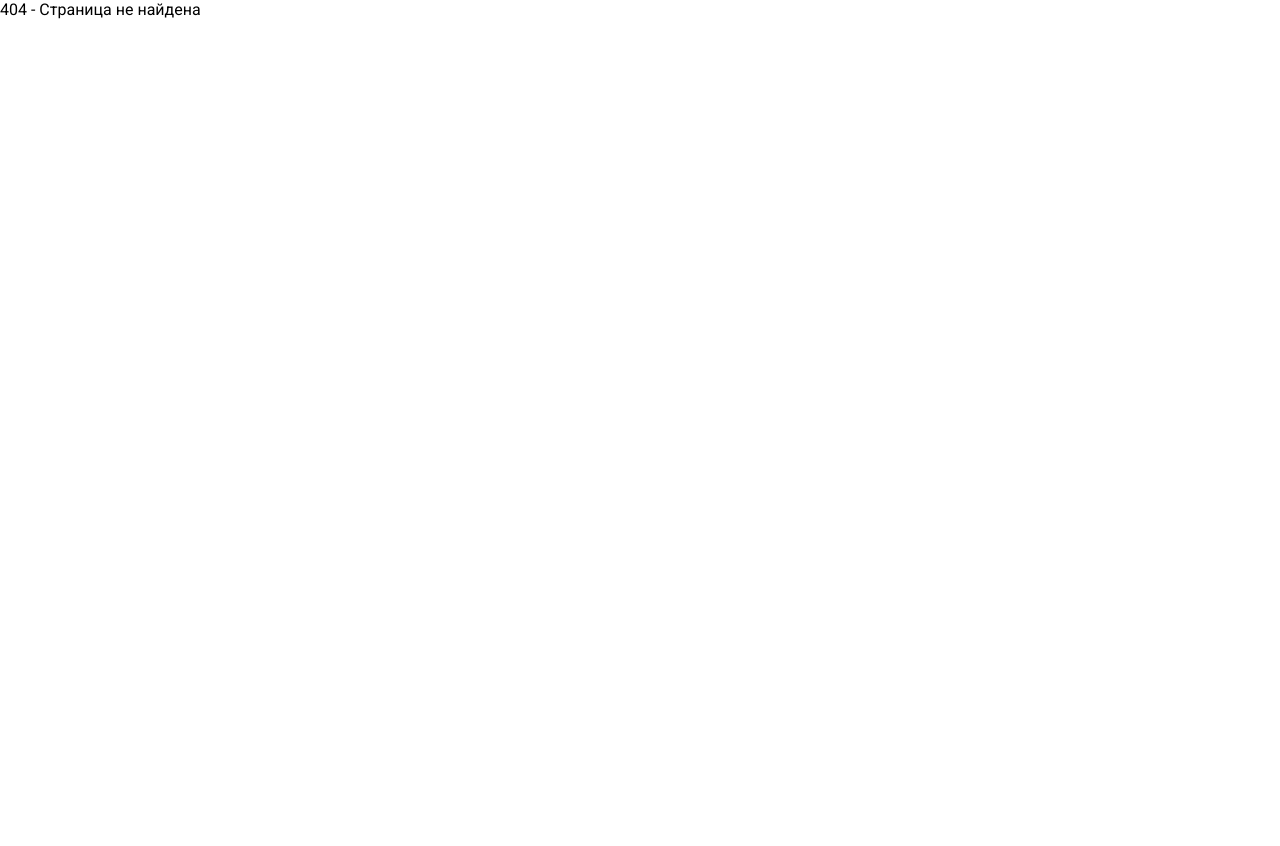
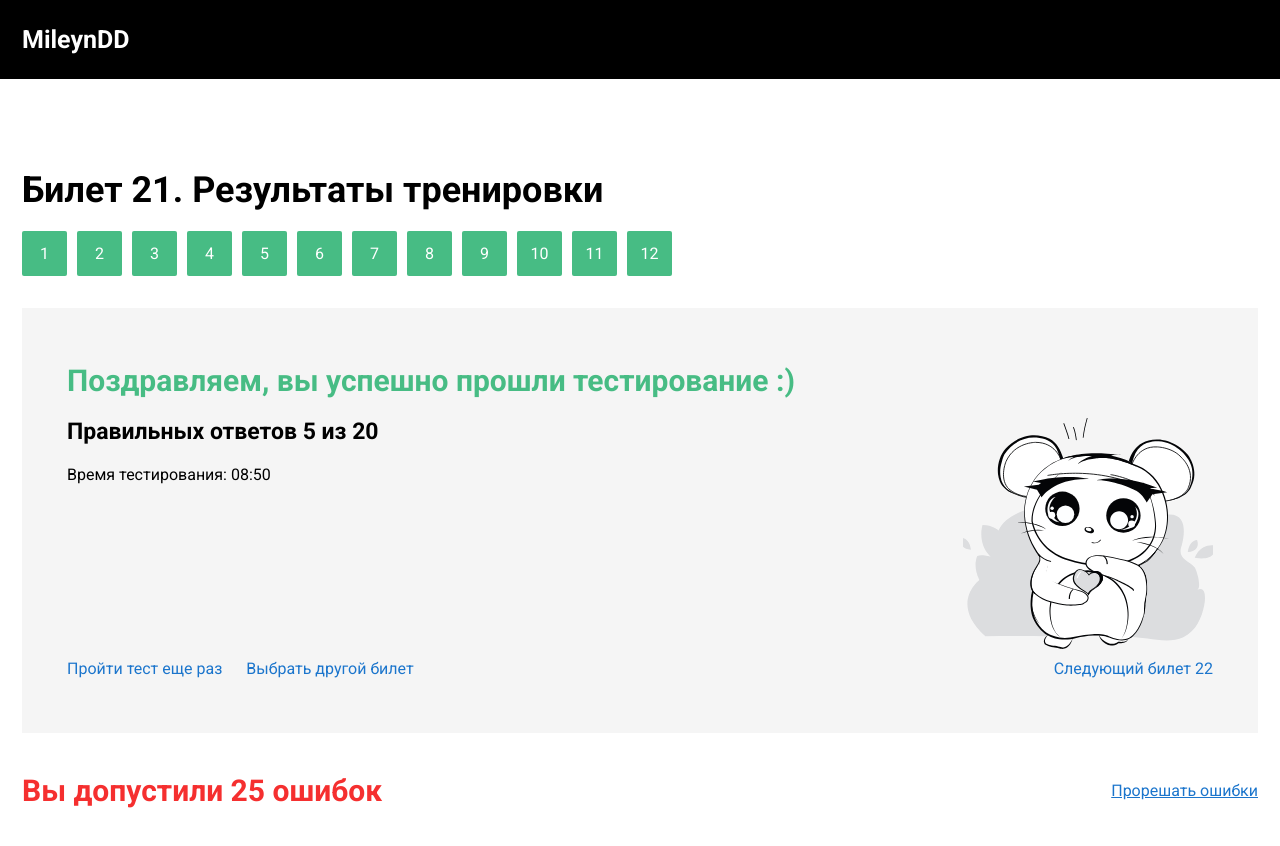
Before and after one commit to LaMileyn/React-pdd, a React (Create React App) app: page /ticket/1/result in a window 1280 px wide. Before the commit this address had no page. Shown: the top 846 px of the page. Before the commit the page ends 800 px from the top, so only its background shows below. Built offline with nearby package versions, Linux system fonts and the light colour scheme.

Commit message:
(Result:page): - Верстка основного баннера и заголовка блока ошибок

```diff
--- a/src/App.tsx
+++ b/src/App.tsx
@@ -6,6 +6,7 @@ import Header from "./components/Header/Header";
 import { Route, Routes } from "react-router-dom";
 import MainLayout from "./components/MainLayout/MainLayout";
 import TicketPage from "./views/Ticket/TicketPage/TicketPage";
+import ResultPage from "./views/Result/ResultPage/ResultPage";
 
 const App = () => {
     return (
@@ -14,6 +15,7 @@ const App = () => {
                 <Route path="/" element={<MainLayout/>}>
                     <Route index element={<MainPage/>}/>
                     <Route path="ticket/:id" element={<TicketPage/>}/>
+                    <Route path="ticket/:id/result" element={<ResultPage />}/>
                 </Route>
                 <Route path="*" element={<div>404 - Страница не найдена</div>}/>
             </Routes>
--- a/src/styles/main.scss
+++ b/src/styles/main.scss
@@ -10,6 +10,7 @@
 body{
   font-family: var(--font-family-main);
   background-color: white;
+  padding-bottom: 100px;
 }
 h1{
   font-size: 36px;
--- a/src/views/Main/MainBanner/MainBanner.tsx
+++ b/src/views/Main/MainBanner/MainBanner.tsx
@@ -1,6 +1,6 @@
 import React, {FC} from 'react';
 import styles from './MainBanner.module.scss';
-import image from './../../../assets/icons/pdd_sofa.svg'
+import image from '../../../assets/photos/pdd_sofa.svg'
 import {ButtonStandart} from "../../../components/buttons";
 
 const MainBanner : FC = (props) => {
--- a/src/views/Main/Tickets/Tickets.tsx
+++ b/src/views/Main/Tickets/Tickets.tsx
@@ -1,6 +1,7 @@
 import React, {FC} from 'react';
 import styles from './Tickets.module.scss';
 import cn from 'classnames'
+import {Link} from "react-router-dom";
 
 const Tickets : FC = (props) => {
     return (
@@ -17,8 +18,11 @@ const Tickets : FC = (props) => {
                 <div className={styles.tickets__items}>
                     {
                         Array(24).fill(null).map( (el,index) => (
-                            <div key={el}
-                                 className={cn(styles.tickets__item)}>{index + 1}</div>
+                            <Link to={`/ticket/${index+1}`}>
+                                <div key={el}
+                                     className={cn(styles.tickets__item)}>{index + 1}</div>
+                            </Link>
+
                         ))
                     }
                 </div>
--- /dev/null
+++ b/src/views/Result/ResultBanner/ResultBanner.module.scss
@@ -0,0 +1,78 @@
+.banner{
+  padding: 55px 45px;
+  background-color: var(--grey-100);
+  margin-top: 20px;
+  margin-bottom: var(--section-vertical-margin);
+
+  &__top{
+
+    h2{
+      margin-bottom: 20px;
+    }
+    .fail{
+      color: var(--red-light);
+    }
+    .success{
+      color: var(--green-light);
+    }
+  }
+
+
+  &__middle{
+    display: grid;
+    grid-template-columns: auto 250px;
+    margin-bottom: 10px;
+    .text{
+      .wrongAnswersCount{
+        margin-bottom: 20px;
+        font-size: 23px;
+        font-weight: bold;
+      }
+    }
+  }
+
+  &__bottom{
+    display: flex;
+    color: var(--blue-normal);
+    justify-content: space-between;
+    align-items: center;
+    span{
+      cursor: pointer;
+      &:hover{
+        color: var(--red-normal);
+      }
+    }
+    .bottom__left{
+      display: flex;
+      align-items: center;
+      gap: 1.5rem;
+    }
+  }
+
+  // adaptive
+  @media screen and (max-width: 668px){
+    &{
+      padding: 25px 30px;
+    }
+    &__middle{
+      grid-template-columns: auto;
+      .image{
+        width: 90%;
+        margin: 20px 0;
+      }
+    }
+    &__bottom{
+      flex-direction: column;
+      justify-content: center;
+      gap: 1rem;
+    }
+  }
+  @media screen and (max-width: 437px) {
+    .bottom__left{
+      flex-direction: column;
+      gap: 1rem;
+    }
+  }
+
+
+}
--- /dev/null
+++ b/src/views/Result/ResultBanner/ResultBanner.tsx
@@ -0,0 +1,45 @@
+import React, {FC} from 'react';
+import styles from './ResultBanner.module.scss';
+import heartImage from './../../../assets/photos/pdd_heart.svg'
+
+const ResultBanner: FC = (props) => {
+    const passed = false
+    return (
+        <div className={styles.banner}>
+            <div className={styles.banner__top}>
+                {
+                    passed
+                        ? <h2 className={styles.fail}>К сожалению, вы не прошли тестирование :(</h2>
+                        : <h2 className={styles.success}>Поздравляем, вы успешно прошли тестирование :)</h2>
+                }
+            </div>
+            <div className={styles.banner__middle}>
+                <div className={styles.text}>
+                    <div className={styles.wrongAnswersCount}>
+                        Правильных ответов 5 из 20
+                    </div>
+                    <div className={styles.timeFinished}>
+                        Время тестирования:  08:50
+                    </div>
+                </div>
+                <div className={styles.image}>
+                    <img src={heartImage} alt=""/>
+                </div>
+
+            </div>
+            <div className={styles.banner__bottom}>
+                <div className={styles.bottom__left}>
+                    <span>Пройти тест еще раз</span>
+                    <span>Выбрать другой билет</span>
+                </div>
+                <div className={styles.bottom__right}>
+                    <span>
+                    Следующий билет 22
+                    </span>
+                </div>
+            </div>
+        </div>
+    );
+}
+
+export default ResultBanner;
--- /dev/null
+++ b/src/views/Result/ResultPage/ResultPage.tsx
@@ -0,0 +1,22 @@
+import React, {FC} from 'react';
+import styles from './ResultPage.module.scss';
+import Paginator from "../../../components/Paginator/Paginator";
+import Container from "../../../components/Container/Container";
+import ResultBanner from "../ResultBanner/ResultBanner";
+import ResultMistakes from "../ResultsMistakes/ResultMistakes";
+
+const ResultPage: FC = (props) => {
+    const withErrors = true
+    return (
+        <section className={styles.resultPage}>
+            <Container>
+                <h1>Билет 21. Результаты тренировки</h1>
+                <Paginator itemsCount={12}/>
+                <ResultBanner/>
+                <ResultMistakes/>
+            </Container>
+        </section>
+    );
+}
+
+export default ResultPage;
--- /dev/null
+++ b/src/views/Result/ResultsMistakes/ResultMistakes.tsx
@@ -0,0 +1,34 @@
+import React, {FC} from 'react';
+import styles from './ResultsMistakes.module.scss';
+import cn from 'classnames';
+
+const ResultMistakes: FC = (props) => {
+    const hasMistakes = true
+    return (
+        <div className={styles.mistakes}>
+            {
+                !hasMistakes
+                    ? (
+                        <div className={cn(styles.headline,styles.headlineSuccess)}>
+                            <h2>Вы не допустили не одной ошибки</h2>
+                        </div>
+                    )
+                    : (
+                        <>
+                            <div className={cn(styles.headline,styles.headlineFail)}>
+                                <h2>Вы допустили 25 ошибок</h2>
+                                <span>Прорешать ошибки</span>
+                            </div>
+                            <div className={styles.mistake__items}>
+                                <div className={styles.mistake__item}>
+
+                                </div>
+                            </div>
+                        </>
+                    )
+            }
+        </div>
+    );
+}
+
+export default ResultMistakes;
--- /dev/null
+++ b/src/views/Result/ResultsMistakes/ResultsMistakes.module.scss
@@ -0,0 +1,20 @@
+.headline{
+
+  &.headlineSuccess{
+    color: var(--green-light);
+  }
+  &.headlineFail{
+    color: var(--red-light);
+    display: flex;
+    align-items: center;
+    justify-content: space-between;
+    span{
+      color: var(--blue-normal);
+      cursor: pointer;
+      text-decoration: underline;
+      &:hover{
+        color: var(--red-normal);
+      }
+    }
+  }
+}
```
Also changed, not shown: src/assets/photos/pdd_heart.svg (renamed from src/assets/icons/pdd_heart.svg), src/assets/photos/pdd_sofa.svg (renamed from src/assets/icons/pdd_sofa.svg), src/views/Result/ResultPage/ResultPage.module.scss (added).
